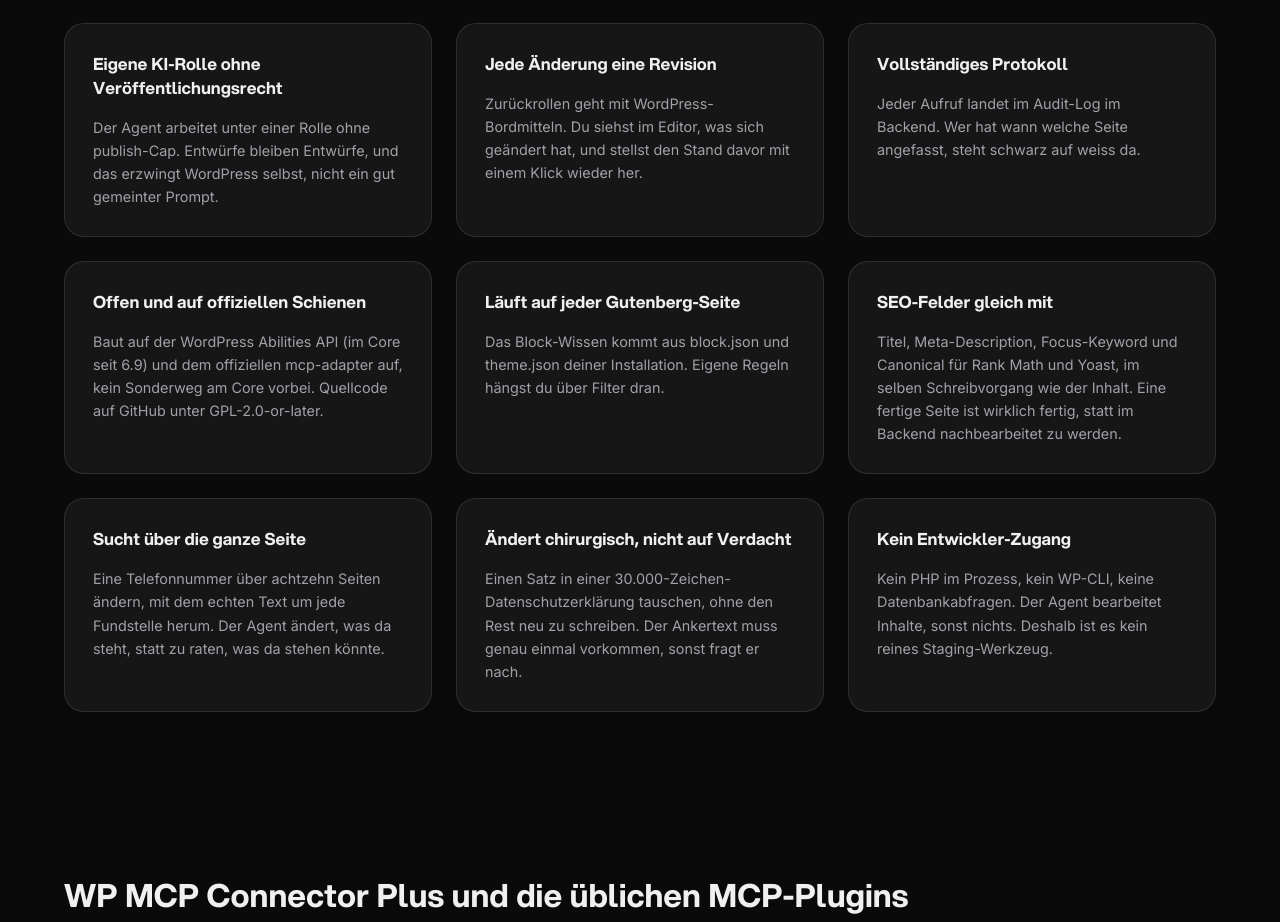
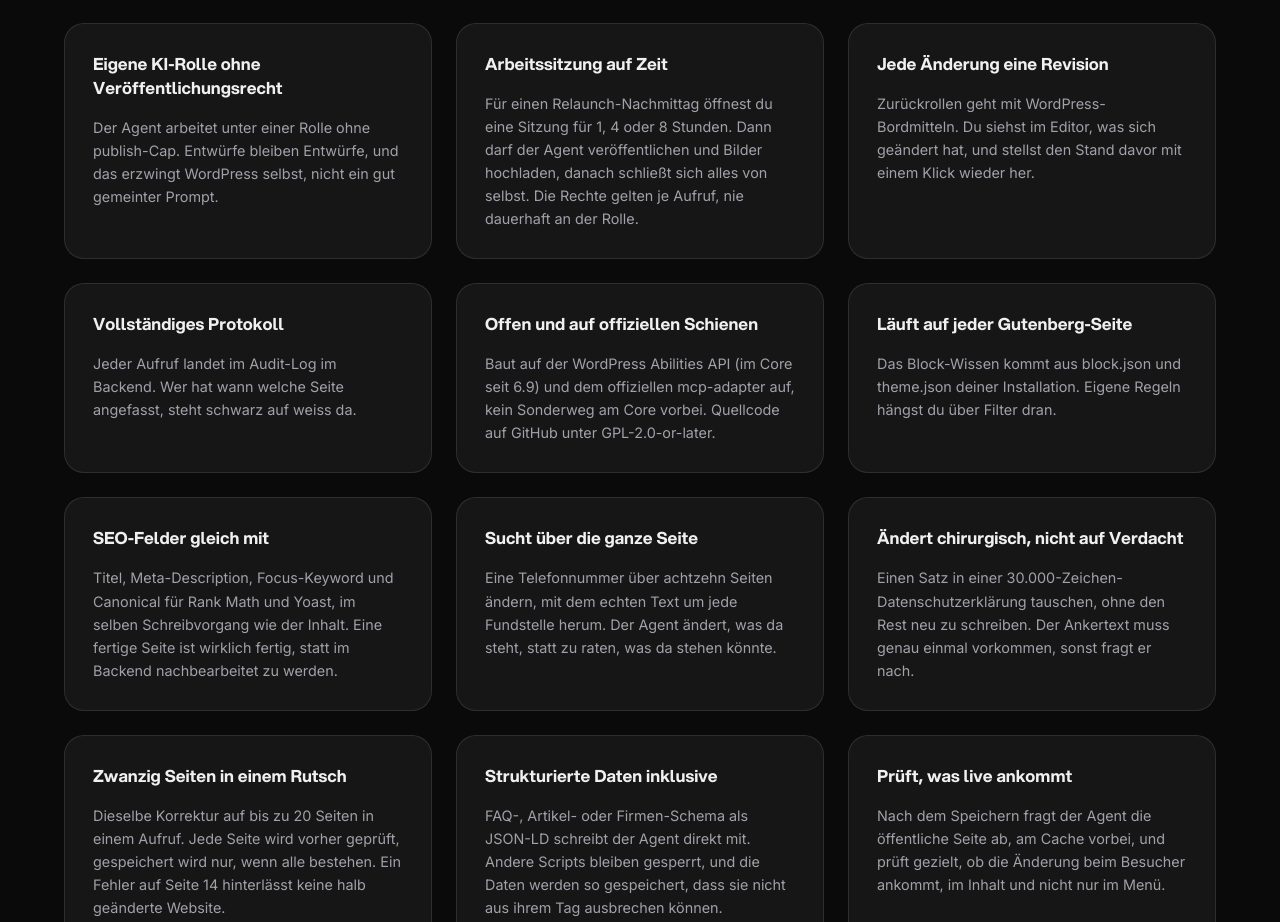
Before and after one commit to dennisbuchwald/dennisbuchwald-de, a Next.js app: page /apps/wp-mcp-connector in a window 1280 px wide. Shown: the part 1850-2772 px from the top of the page. Built offline with nearby package versions, Linux system fonts and the light colour scheme.

Commit message:
Connector page: work session, uploads, batch, JSON-LD (0.18.0)

```diff
--- a/src/pages/apps/wp-mcp-connector.js
+++ b/src/pages/apps/wp-mcp-connector.js
@@ -28,6 +28,10 @@ const features = [
 		desc: "Der Agent arbeitet unter einer Rolle ohne publish-Cap. Entwürfe bleiben Entwürfe, und das erzwingt WordPress selbst, nicht ein gut gemeinter Prompt.",
 	},
 	{
+		title: "Arbeitssitzung auf Zeit",
+		desc: "Für einen Relaunch-Nachmittag öffnest du eine Sitzung für 1, 4 oder 8 Stunden. Dann darf der Agent veröffentlichen und Bilder hochladen, danach schließt sich alles von selbst. Die Rechte gelten je Aufruf, nie dauerhaft an der Rolle.",
+	},
+	{
 		title: "Jede Änderung eine Revision",
 		desc: "Zurückrollen geht mit WordPress-Bordmitteln. Du siehst im Editor, was sich geändert hat, und stellst den Stand davor mit einem Klick wieder her.",
 	},
@@ -56,6 +60,18 @@ const features = [
 		desc: "Einen Satz in einer 30.000-Zeichen-Datenschutzerklärung tauschen, ohne den Rest neu zu schreiben. Der Ankertext muss genau einmal vorkommen, sonst fragt er nach.",
 	},
 	{
+		title: "Zwanzig Seiten in einem Rutsch",
+		desc: "Dieselbe Korrektur auf bis zu 20 Seiten in einem Aufruf. Jede Seite wird vorher geprüft, gespeichert wird nur, wenn alle bestehen. Ein Fehler auf Seite 14 hinterlässt keine halb geänderte Website.",
+	},
+	{
+		title: "Strukturierte Daten inklusive",
+		desc: "FAQ-, Artikel- oder Firmen-Schema als JSON-LD schreibt der Agent direkt mit. Andere Scripts bleiben gesperrt, und die Daten werden so gespeichert, dass sie nicht aus ihrem Tag ausbrechen können.",
+	},
+	{
+		title: "Prüft, was live ankommt",
+		desc: "Nach dem Speichern fragt der Agent die öffentliche Seite ab, am Cache vorbei, und prüft gezielt, ob die Änderung beim Besucher ankommt, im Inhalt und nicht nur im Menü.",
+	},
+	{
 		title: "Kein Entwickler-Zugang",
 		desc: "Kein PHP im Prozess, kein WP-CLI, keine Datenbankabfragen. Der Agent bearbeitet Inhalte, sonst nichts. Deshalb ist es kein reines Staging-Werkzeug.",
 	},
@@ -67,8 +83,8 @@ const notForYou = [
 		desc: "Dann gibt es keinen Blockbaum, an dem das Plugin arbeiten könnte. Was in solchen Seiten steckt, ist Page-Builder-Markup, und genau das versteht der Connector nicht.",
 	},
 	{
-		title: "Du erwartest, dass die KI Bilder hochlädt",
-		desc: "Das macht sie nicht, und zwar mit Absicht. Sie sieht die Mediathek, setzt Alt-Texte und sagt dir, auf welchen Seiten ein Bild hängt. Neue Dateien lädst du hoch.",
+		title: "Du willst der KI dauerhaft freie Hand geben",
+		desc: "Veröffentlichen und Hochladen gibt es nur in einer Arbeitssitzung, die du bewusst öffnest und die von selbst wieder endet. Einen Schalter für immer gibt es nicht, und zwar mit Absicht.",
 	},
 	{
 		title: "Du willst einen Agenten mit Serverzugang",
@@ -93,6 +109,8 @@ const compareRows = [
 	{ feature: "Prüfung vor dem Speichern", ours: "5 Stufen", others: false },
 	{ feature: "Testlauf als Standard", ours: true, others: false },
 	{ feature: "Rolle ohne Veröffentlichungsrecht", ours: true, others: false },
+	{ feature: "Freigabe auf Zeit statt dauerhaft", ours: true, others: false },
+	{ feature: "Mehrere Seiten, alles oder nichts", ours: true, others: false },
 	{ feature: "Revision je Änderung", ours: true, others: "teilweise" },
 	{ feature: "Audit-Log im Backend", ours: true, others: false },
 	{ feature: "SEO-Felder im selben Aufruf", ours: true, others: false },
@@ -119,7 +137,7 @@ const faqs = [
 	},
 	{
 		q: "Kann die KI aus Versehen etwas veröffentlichen?",
-		a: "Der Agent arbeitet unter einer eigenen Rolle, der das Veröffentlichungsrecht fehlt. Ein Beitrag, den er anlegt oder ändert, bleibt ein Entwurf. Das hängt nicht an einer Anweisung im Prompt, sondern am Rechtesystem von WordPress.",
+		a: "Nein. Der Agent arbeitet unter einer eigenen Rolle, der das Veröffentlichungsrecht fehlt. Ein Beitrag, den er anlegt oder ändert, bleibt ein Entwurf. Das hängt nicht an einer Anweisung im Prompt, sondern am Rechtesystem von WordPress. Veröffentlichen kann er nur in einer Arbeitssitzung, die du im Backend für einige Stunden öffnest, und auch dann nur, wenn er es ausdrücklich verlangt.",
 	},
 	{
 		q: "Ist das ein Werkzeug für Entwickler?",
@@ -135,7 +153,11 @@ const faqs = [
 	},
 	{
 		q: "Kann sie Bilder hochladen?",
-		a: "Nein. Sie sieht die Mediathek, setzt Alt-Texte und zeigt dir zu jedem Bild, auf welchen Seiten es eingebunden ist, Beitragsbilder eingerechnet. Neue Dateien lädst du selbst hoch. Ein Agent, der Dateien auf deinen Server schreiben darf, ist eine andere Art von Zugang als einer, der Absätze umschreibt.",
+		a: "Ja, aber nur in einer Arbeitssitzung. Erlaubt sind JPEG, PNG und WebP, geprüft am Dateiinhalt statt am Namen, bis 8 MB und immer mit Alt-Text. SVG und Dateien mit PHP-Code werden abgelehnt, Bilder aus fremden URLs holt der Server nicht. Außerhalb einer Sitzung sieht sie die Mediathek, setzt Alt-Texte und zeigt dir, auf welchen Seiten ein Bild eingebunden ist.",
+	},
+	{
+		q: "Kann sie Schema-Markup wie FAQ oder Artikel anlegen?",
+		a: "Ja. Strukturierte Daten als JSON-LD schreibt der Agent direkt in die Seite. Das ist die eine Art Script, die er darf: Browser führen JSON-LD nicht aus, und das Plugin speichert die Daten so, dass sie nicht aus ihrem Tag ausbrechen können. Jedes andere Script lehnt es ab.",
 	},
 	{
 		q: "Was kostet es?",
@@ -148,7 +170,7 @@ const appSchema = {
 	"@type": "SoftwareApplication",
 	name: "WP MCP Connector Plus",
 	description:
-		"MCP-Plugin fuer WordPress, das auf dem Gutenberg-Blockbaum arbeitet statt auf post_content: Block-Schemas, Verschachtelungsregeln, Design-Tokens aus theme.json, fuenfstufige Validierung vor jedem Speichern, seitenweite Suche, SEO-Felder fuer Rank Math und Yoast und Alt-Texte aus der Mediathek. Kostenlos und Open Source.",
+		"MCP-Plugin fuer WordPress, das auf dem Gutenberg-Blockbaum arbeitet statt auf post_content: Block-Schemas, Verschachtelungsregeln, Design-Tokens aus theme.json, fuenfstufige Validierung vor jedem Speichern, seitenweite Suche, Aenderungen ueber mehrere Seiten, SEO-Felder fuer Rank Math und Yoast, JSON-LD, Alt-Texte und Bild-Upload in einer zeitlich begrenzten Arbeitssitzung. Kostenlos und Open Source.",
 	applicationCategory: "DeveloperApplication",
 	operatingSystem: "WordPress",
 	url: `${SITE_URL}/apps/wp-mcp-connector`,
@@ -401,7 +423,7 @@ const WpMcpConnector = () => {
 							<KeywordTitle>KI im Backend, ohne die Kontrolle abzugeben</KeywordTitle>
 							<KeywordText>
 								Testlauf als Standard, fünf Prüfstufen vor dem Speichern, eine
-								Rolle ohne Veröffentlichungsrecht, eine Revision je Änderung
+								Rolle ohne Veröffentlichungsrecht, Freigaben nur auf Zeit, eine Revision je Änderung
 								und ein vollständiges Protokoll im Backend. Was der Agent tut,
 								kannst du vorher sehen und hinterher zurücknehmen.
 							</KeywordText>
```
